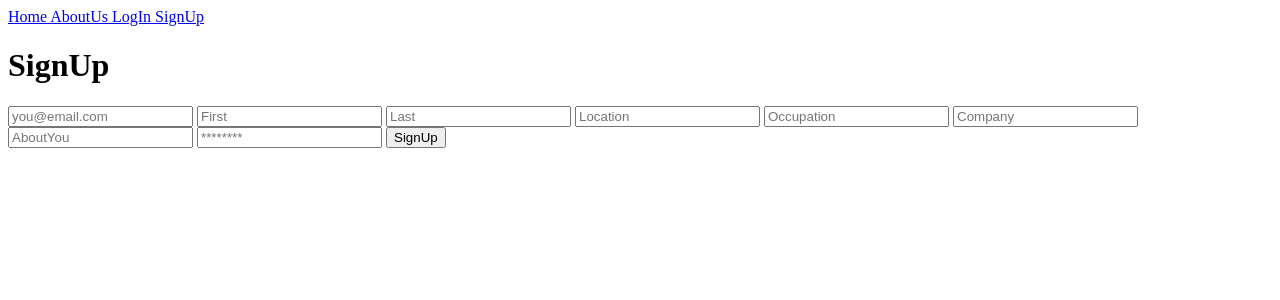
After one commit to JLivingston01/python_research, a Flask app: page /signup in a window 1280 px wide. The commit adds this page. Shown: the top 300 px of the page. Run offline with Flask 3, Linux system fonts and the light colour scheme.

Commit message:
start signup

```diff
--- a/scripts/apps/my_social/project/application.py
+++ b/scripts/apps/my_social/project/application.py
@@ -6,10 +6,18 @@ from flask import (
     flash
     )
 
+from .models import (
+    db,
+    User
+)
+
 def create_app():
     app = Flask(__name__)
 
     app.config['SECRET_KEY'] = 'secret-key-goes-here'
+    app.config['SQLALCHEMY_DATABASE_URI'] = 'sqlite:///db.sqlite'
+
+    db.init_app(app)
 
     @app.route('/')
     def index():
@@ -38,4 +46,19 @@ def create_app():
 
         return render_template('home.html')
 
+    @app.route('/signup')
+    def signup():
+        return render_template('signup.html')
+
+    @app.route('/signup', methods=['POST'])
+    def signup_post():
+
+        email = request.form.get('email')
+        password = request.form.get('password')
+
+
+        flash('Signup will work later.')
+        return render_template('signup.html')
+
+
     return app
--- a/scripts/apps/my_social/project/templates/base.html
+++ b/scripts/apps/my_social/project/templates/base.html
@@ -13,10 +13,13 @@
                     Home
                 </a>
                 <a href="/about">
-                    About
+                    AboutUs
                 </a>
                 <a href="/login">
-                    Login
+                    LogIn
+                </a>
+                <a href="/signup">
+                    SignUp
                 </a>
             </nav>
         </div>
--- /dev/null
+++ b/scripts/apps/my_social/project/templates/signup.html
@@ -0,0 +1,21 @@
+
+{% extends "base.html" %}
+
+{% block content %}
+<h1>
+    SignUp
+</h1>
+<div>
+    <form method="POST" action="/signup">
+        <input type="email" name="email" placeholder="you@email.com">
+        <input type="text" name="firstname" placeholder="First">
+        <input type="text" name="lastname" placeholder="Last">
+        <input type="text" name="location" placeholder="Location">
+        <input type="text" name="occupation" placeholder="Occupation">
+        <input type="text" name="company" placeholder="Company">
+        <input type="text" name="about" placeholder="AboutYou">
+        <input type="text" name="password" placeholder="********">
+        <button>SignUp</button>
+    </form>
+</div>
+{% endblock %}
```
Also changed, not shown: scripts/apps/my_social/create_db.py (added, +18 -0 lines), scripts/apps/my_social/project/models.py (added, +16 -0 lines), scripts/apps/my_social/project/templates/login.html (+7 -0 lines).
